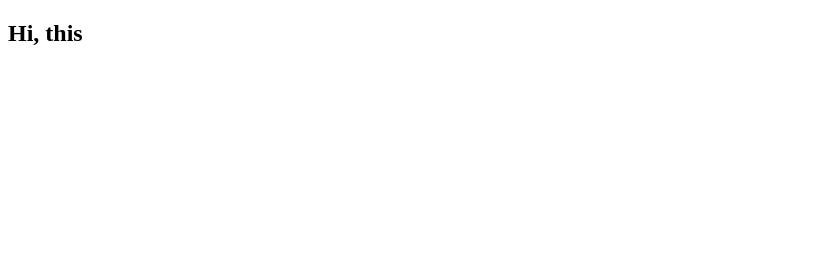
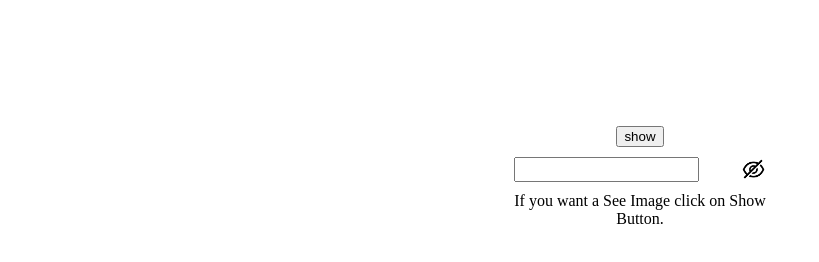
Before and after one commit to Yashivay/Javascript, a plain HTML site: page index.html in a window 1280 px wide. Shown: the whole page, without its empty margins (0-819 px from the left). Drawn offline with Linux system fonts and the light colour scheme.

Commit message:
Hide and Show Button After Start a Show Password or text in input filed

```diff
--- a/css/style.css
+++ b/css/style.css
@@ -0,0 +1,17 @@
+.card {
+    text-align: center;
+    margin: 10% auto;
+    width: 20%;
+}
+
+
+.passwordEye{
+    width:25px;
+    height:25px;
+}
+
+.box {
+    display: flex;
+    justify-content: space-between;
+    margin: 10px 0px;
+}
--- a/index.html
+++ b/index.html
@@ -1,19 +1,50 @@
 <!DOCTYPE html>
 <html lang="en">
+
 <head>
     <meta charset="UTF-8">
     <meta http-equiv="X-UA-Compatible" content="IE=edge">
     <meta name="viewport" content="width=device-width, initial-scale=1.0">
     <title>Using Javascript</title>
+    <link href="css/style.css" rel="stylesheet"/>
+
 </head>
 <body>
 
     <main>
         <section>
-            <h1> Hi, this  </h1>
+            <div class='card'>
+                <input type="button" value="show" id="clockButton" onclick="showHide()"/>
+                <h1 id="clock" style="display:none"> Clock  </h1>
 
+                <div class="box">
+                    <input type="text"/>
+                    <div class="showHidePasswordBox">
+                        <img src="assets/image/hideEye.png" id="hideEye" style="display: block;" class="passwordEye"/>
+                        <img src="assets/image/showEye.png" id="showEye" style="display: none;" class="passwordEye"/>
+                    </div>
+                </div>
+
+                <div id="demo"> If you want a See Image click on Show Button. </div>
+            </card>
         </section>
     </main>
 
+    <script>
+        function showHide() {
+           var toggleText = document.getElementById('clockButton');
+            if (toggleText.value == "show"){
+                toggleText.value = "hide";
+                document.getElementById('demo').innerHTML = "If you want a hide Image click on Hide Button.";
+            }
+
+            else if(toggleText.value == "hide"){
+                toggleText.value = "show";
+                document.getElementById('demo').innerHTML = "If you want a See Image click on Show Button.";
+            }
+        }
+    </script>
+
+    </body>
 </body>
 </html>
```
Also changed, not shown: assets/image/hideEye.png (added), assets/image/showEye.png (added).
